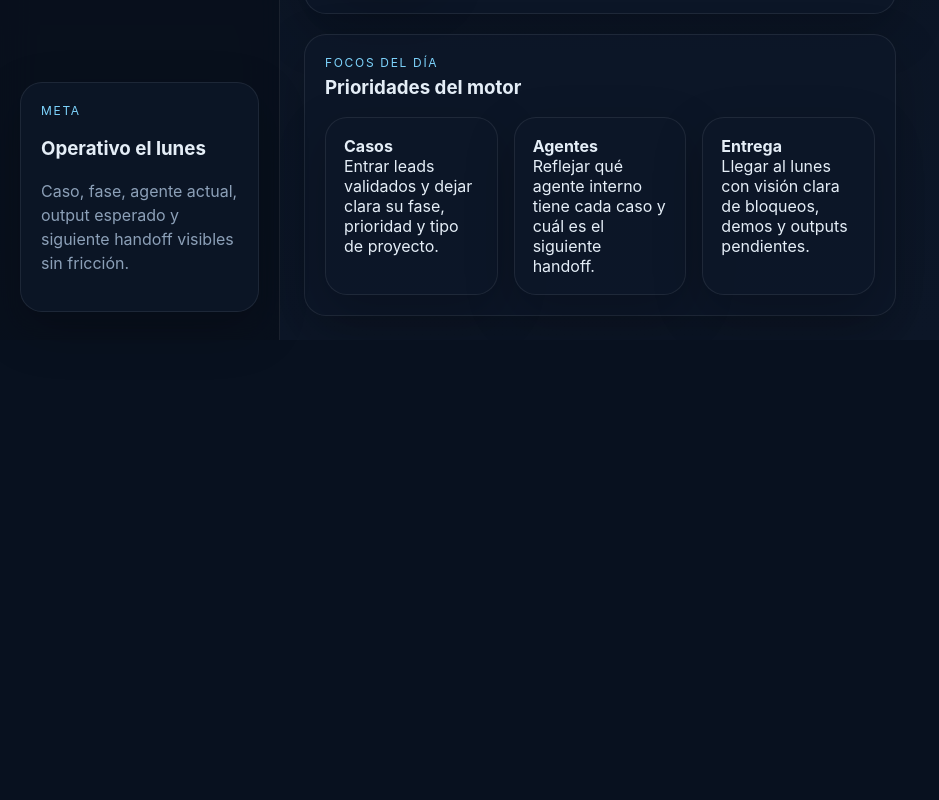
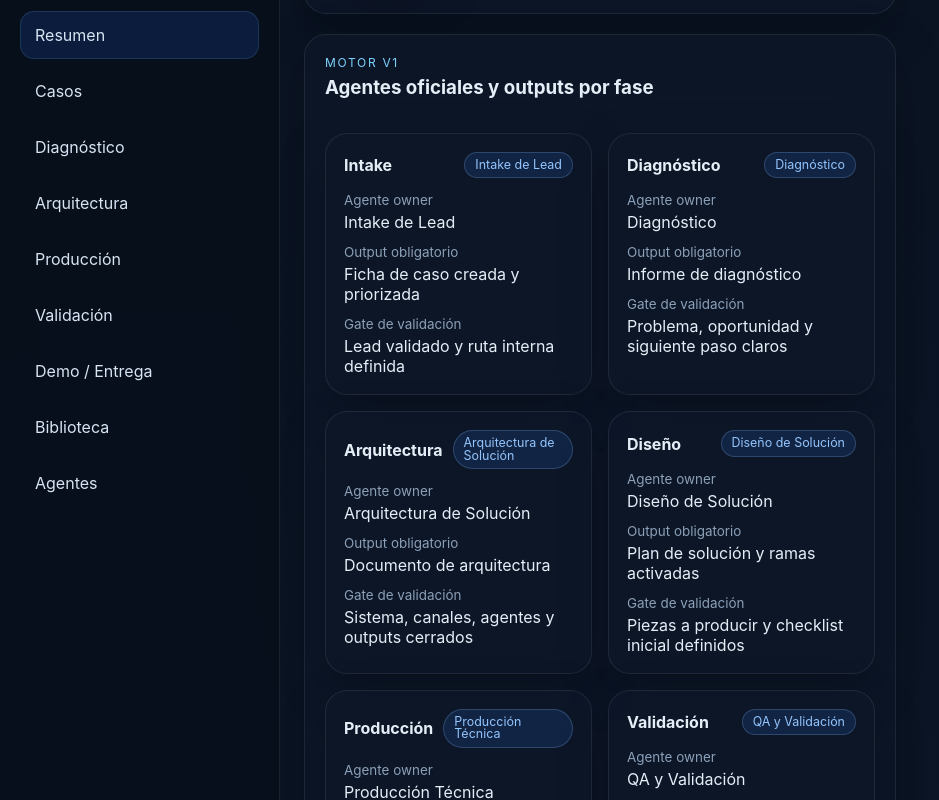
Before and after one commit to dcvaleria359-ops/agentsyst-center, a React (Vite) app: page / in a window 1280 px wide. Shown: the part 1080-1880 px from the top of the page, without its empty margins (0-939 px from the left). Before the commit the page ends 1420 px from the top, so only its background shows below. Built offline with nearby package versions, Linux system fonts and the light colour scheme.

Commit message:
feat: define official agents and phase outputs

```diff
--- a/src/App.css
+++ b/src/App.css
@@ -203,7 +203,8 @@ input {
 .pipeline-grid,
 .badge-row,
 .phase-meta,
-.readiness-grid {
+.readiness-grid,
+.outputs-grid {
   display: grid;
   gap: 16px;
 }
@@ -221,6 +222,10 @@ input {
 .pipeline-grid {
   grid-template-columns: repeat(4, minmax(0, 1fr));
   align-items: start;
+}
+
+.outputs-grid {
+  grid-template-columns: repeat(2, minmax(0, 1fr));
 }
 
 .kpi-card,
@@ -512,7 +517,8 @@ th {
   .detail-grid,
   .detail-grid-two,
   .pipeline-grid,
-  .readiness-grid {
+  .readiness-grid,
+  .outputs-grid {
     grid-template-columns: repeat(2, minmax(0, 1fr));
   }
 }
@@ -555,7 +561,8 @@ th {
   .detail-grid-two,
   .pipeline-grid,
   .phase-meta,
-  .readiness-grid {
+  .readiness-grid,
+  .outputs-grid {
     grid-template-columns: 1fr;
   }
 
--- a/src/App.tsx
+++ b/src/App.tsx
@@ -9,6 +9,7 @@ import {
   kpis,
   libraryAssets,
   navigation,
+  phaseOutputs,
   productionQueue,
   timeline,
   validationQueue,
@@ -190,6 +191,8 @@ function SummaryView() {
         </div>
         <PipelineBoard />
       </section>
+
+      <PhaseOutputsBoard />
 
       <section className="panel-card">
         <div className="panel-head">
@@ -393,6 +396,43 @@ function PipelineBoard() {
         )
       })}
     </div>
+  )
+}
+
+function PhaseOutputsBoard() {
+  return (
+    <section className="panel-card stack-md">
+      <div className="panel-head">
+        <div>
+          <p className="eyebrow">Motor v1</p>
+          <h3>Agentes oficiales y outputs por fase</h3>
+        </div>
+      </div>
+      <div className="outputs-grid">
+        {phaseOutputs.map((item) => (
+          <article key={item.phase} className="mini-card detail-block">
+            <div className="phase-card-top">
+              <strong>{item.phase}</strong>
+              <StatusBadge kind={item.ownerAgent} />
+            </div>
+            <div className="detail-list">
+              <div className="detail-row">
+                <span>Agente owner</span>
+                <p>{item.ownerAgent}</p>
+              </div>
+              <div className="detail-row">
+                <span>Output obligatorio</span>
+                <p>{item.requiredOutput}</p>
+              </div>
+              <div className="detail-row">
+                <span>Gate de validación</span>
+                <p>{item.validationGate}</p>
+              </div>
+            </div>
+          </article>
+        ))}
+      </div>
+    </section>
   )
 }
 
--- a/src/data.ts
+++ b/src/data.ts
@@ -7,6 +7,7 @@ import type {
   KpiCard,
   LibraryAsset,
   NavigationKey,
+  PhaseOutput,
   ProductionItem,
   TimelineEvent,
   ValidationItem,
@@ -262,6 +263,51 @@ export const deliveryQueue: DeliveryItem[] = [
   },
 ]
 
+export const phaseOutputs: PhaseOutput[] = [
+  {
+    phase: 'Intake',
+    ownerAgent: 'Intake de Lead',
+    requiredOutput: 'Ficha de caso creada y priorizada',
+    validationGate: 'Lead validado y ruta interna definida',
+  },
+  {
+    phase: 'Diagnóstico',
+    ownerAgent: 'Diagnóstico',
+    requiredOutput: 'Informe de diagnóstico',
+    validationGate: 'Problema, oportunidad y siguiente paso claros',
+  },
+  {
+    phase: 'Arquitectura',
+    ownerAgent: 'Arquitectura de Solución',
+    requiredOutput: 'Documento de arquitectura',
+    validationGate: 'Sistema, canales, agentes y outputs cerrados',
+  },
+  {
+    phase: 'Diseño',
+    ownerAgent: 'Diseño de Solución',
+    requiredOutput: 'Plan de solución y ramas activadas',
+    validationGate: 'Piezas a producir y checklist inicial definidos',
+  },
+  {
+    phase: 'Producción',
+    ownerAgent: 'Producción Técnica',
+    requiredOutput: 'Piezas construidas o listas para QA',
+    validationGate: 'Componentes mínimos ejecutables disponibles',
+  },
+  {
+    phase: 'Validación',
+    ownerAgent: 'QA y Validación',
+    requiredOutput: 'Informe QA y decisión',
+    validationGate: 'Aprobado, corregir o bloquear declarado',
+  },
+  {
+    phase: 'Demo / Entrega',
+    ownerAgent: 'Preparación de Demo / Entrega',
+    requiredOutput: 'Paquete final demo-ready',
+    validationGate: 'Assets, narrativa y checklist final listos',
+  },
+]
+
 export const agents: AgentItem[] = [
   {
     id: 'AG-001',
```
Also changed, not shown: src/types.ts (+7 -0 lines).
